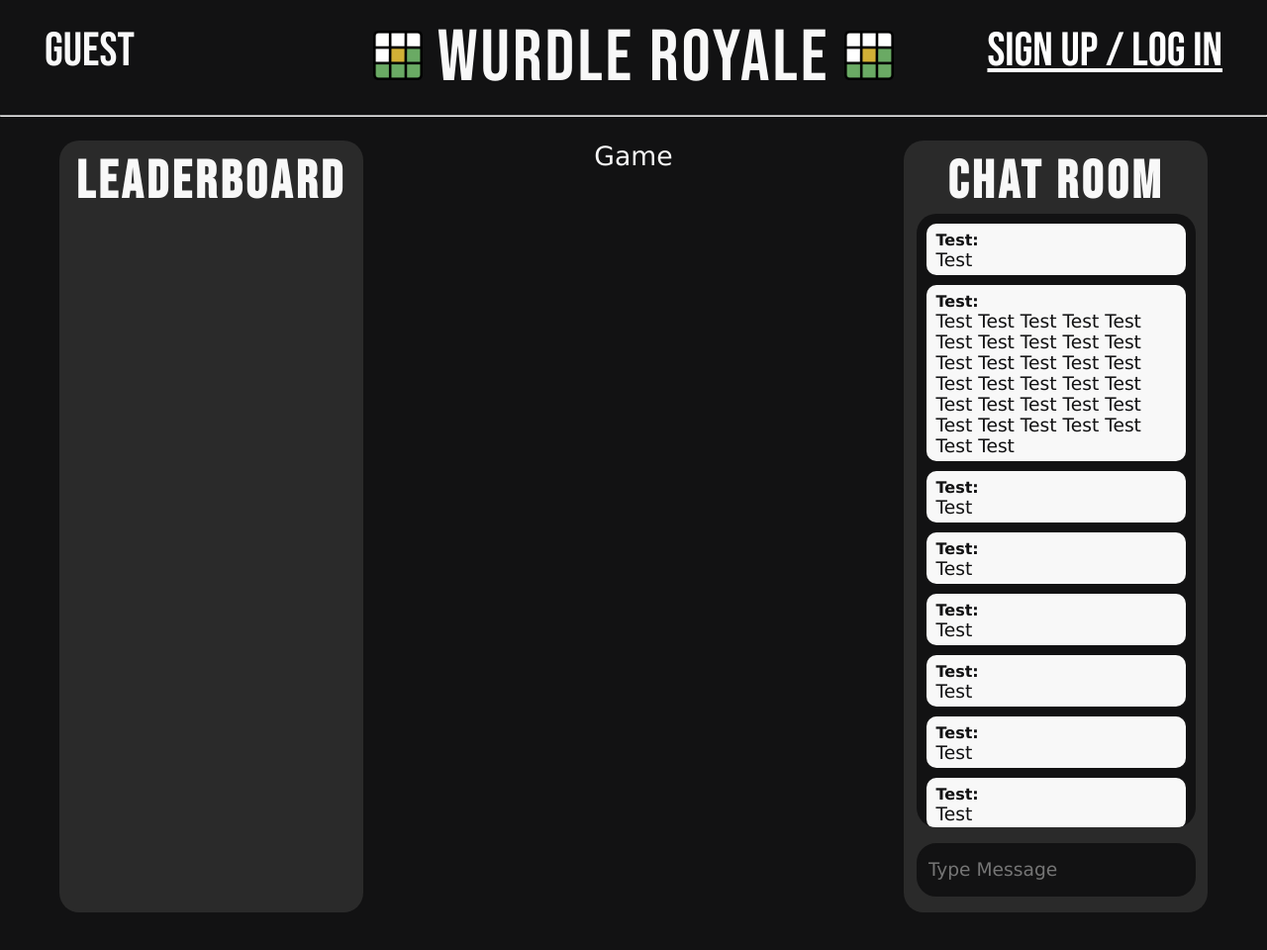
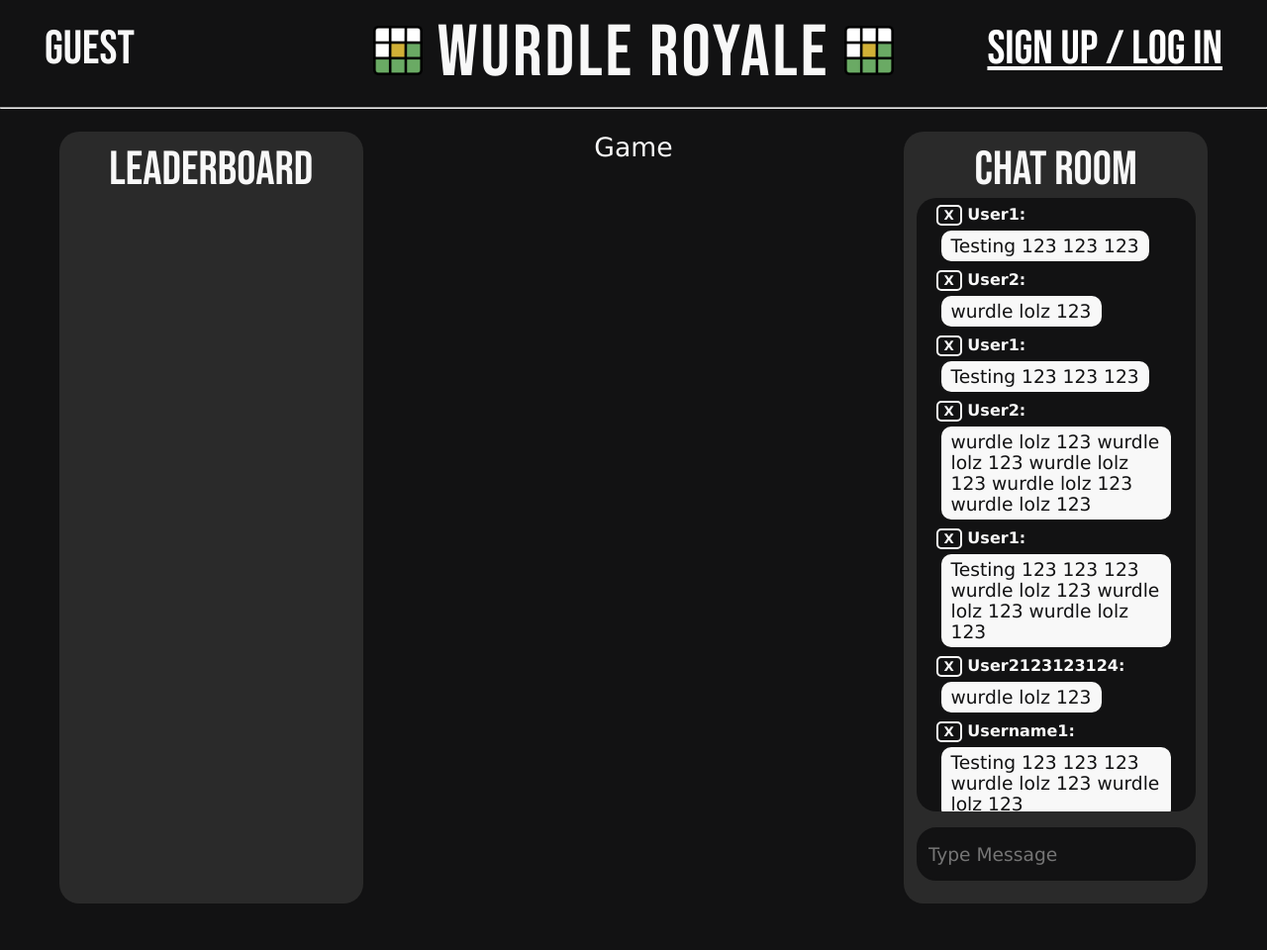
Before and after one commit to gobrin111/cse312Cave, a Flask app: page / in a window 1280 px wide. Shown: the whole page at 99% size. Run offline with Flask 3, Linux system fonts and the light colour scheme.

Commit message:
redesigned messages with delete button

```diff
--- a/static/css/credentials.css
+++ b/static/css/credentials.css
@@ -123,14 +123,18 @@ body {
 .title {
     flex: 3;
     font-size: 55pt;
-    margin: 15px auto 0 auto;
     letter-spacing: 3px;
     text-align: center;
     display: inline-block;
+    margin-top: 10px;
 }
 
 .title > img {
     height: 50px;
+}
+
+hr {
+    margin-top: 10px;
 }
 
 
--- a/static/css/style.css
+++ b/static/css/style.css
@@ -67,10 +67,14 @@ body {
 .title {
     flex: 3;
     font-size: 55pt;
-    margin: 15px auto 0 auto;
     letter-spacing: 3px;
     text-align: center;
     display: inline-block;
+    margin-top: 10px;
+}
+
+hr {
+    margin-top: 10px;
 }
 
 .title > img {
@@ -102,9 +106,9 @@ body {
 .card > h1 {
     color: #f8f8f8;
     font-family: "Bebas Neue", sans-serif;
-    font-size: 40pt;
-    letter-spacing: 4px;
+    font-size: 36pt;
     margin: 0;
+    font-weight: normal;
 }
 
 /* Chat ================================================*/
@@ -135,20 +139,38 @@ body {
 }
 
 .message-container {
+    text-align: left;
+    font-size: 12pt;
+    margin: 2px;
+    width: calc(100% - 30px);
+    display: inline-block;
+    font-weight: bold;
+}
+
+.message-container > button {
+    border-radius: 5px;
+    font-family: "Verdana";
+    font-weight: bold;
+    border: 2px solid #f8f8f8;
+    background-color: #121213;
+    color: #f8f8f8;
+    transition: 0.25s;
+}
+
+.message-container > button:hover {
     background-color: #f8f8f8;
-    text-align: left;
+    color: #121213;
+}
+
+.message-container > div {
     font-size: 14pt;
+    font-weight: normal;
+    background-color: #f8f8f8;
+    color: #121213;
     border-radius: 10px;
     margin: 5px;
-    width: calc(100% - 30px);
-    color: #121213;
     padding: 5px 10px;
     display: inline-block;
 }
 
-.message-container > span {
-    font-size: 12pt;
-    font-weight: bold;
-}
-
 /* End chat ================================================*/
--- a/templates/index.html
+++ b/templates/index.html
@@ -57,40 +57,36 @@
                 <div class="chat-log">
 <!--                    DELETE-->
                     <div class="message-container">
-                        <span class="sender">Test:</span><br/>
-                        Test
+                        <button> X </button> User1: <br/>
+                        <div>Testing 123 123 123</div>
                     </div>
                     <div class="message-container">
-                        <span class="sender">Test:</span><br/>
-                        Test Test Test Test Test Test Test Test Test Test Test Test Test Test Test Test Test Test Test Test Test Test Test Test Test Test Test Test Test Test Test Test
+                        <button> X </button> User2: <br/>
+                        <div>wurdle lolz 123</div>
                     </div>
                     <div class="message-container">
-                        <span class="sender">Test:</span><br/>
-                        Test
+                        <button> X </button> User1: <br/>
+                        <div>Testing 123 123 123</div>
                     </div>
                     <div class="message-container">
-                        <span class="sender">Test:</span><br/>
-                        Test
+                        <button> X </button> User2: <br/>
+                        <div>wurdle lolz 123 wurdle lolz 123 wurdle lolz 123 wurdle lolz 123 wurdle lolz 123</div>
                     </div>
                     <div class="message-container">
-                        <span class="sender">Test:</span><br/>
-                        Test
+                        <button> X </button> User1: <br/>
+                        <div>Testing 123 123 123 wurdle lolz 123 wurdle lolz 123 wurdle lolz 123</div>
                     </div>
                     <div class="message-container">
-                        <span class="sender">Test:</span><br/>
-                        Test
+                        <button> X </button> User2123123124: <br/>
+                        <div>wurdle lolz 123</div>
                     </div>
                     <div class="message-container">
-                        <span class="sender">Test:</span><br/>
-                        Test
+                        <button> X </button> Username1: <br/>
+                        <div>Testing 123 123 123 wurdle lolz 123 wurdle lolz 123</div>
                     </div>
                     <div class="message-container">
-                        <span class="sender">Test:</span><br/>
-                        Test
-                    </div>
-                    <div class="message-container">
-                        <span class="sender">Test:</span><br/>
-                        Test
+                        <button> X </button> User2: <br/>
+                        <div>wurdle lolz 123</div>
                     </div>
 <!--                    DELETE-->
                 </div>
```
Also changed, not shown: temporary/messages.json (added, +26 -0 lines).
